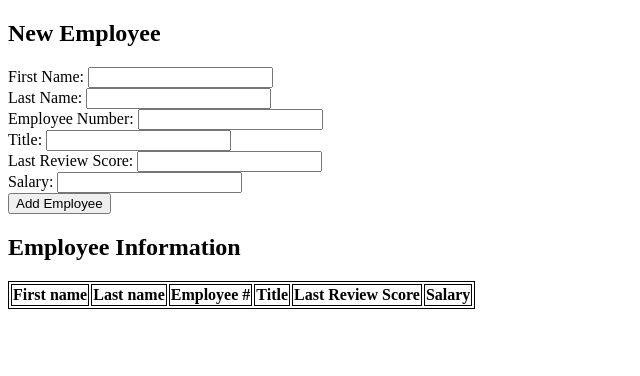
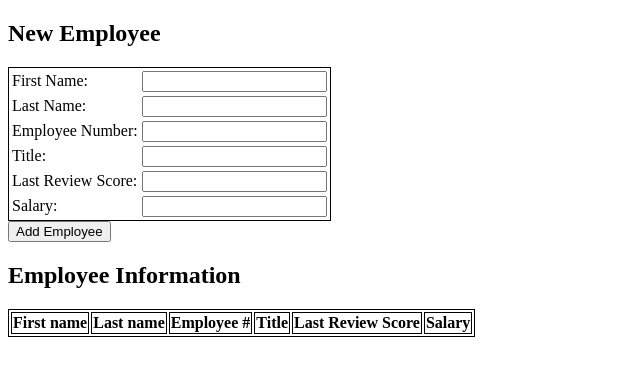
Before and after one commit to ckroening/09_weekend_challenge_01, a website: page index.html in a window 1280 px wide. Shown: the whole page, without its empty margins (0-640 px from the left). Drawn offline with nearby package versions, Linux system fonts and the light colour scheme.

Commit message:
Use table for inputs

```diff
--- a/index.html
+++ b/index.html
@@ -10,18 +10,32 @@
 
 </html><h2>New Employee</h2>
 <form>
-	First Name: <input type="text" id="firstName">
-	<br>
-	Last Name: <input type="text" id="lastName">
-	<br>
-	Employee Number: <input type="text" id="employeeNum">
-	<br>
-	Title: <input type="text" id="title">
-	<br>
-	Last Review Score: <input type="text" id="LRS">
-	<br>
-	Salary: <input type="text" id="salary">
-	<br>
+	<table>
+		<tr>
+			<td>First Name:</td>
+			<td><input type="text" id="firstName"></td>
+		</tr>
+		<tr>
+			<td>Last Name:</td>
+			<td><input type="text" id="lastName"></td>
+		</tr>
+		<tr>
+			<td>Employee Number:</td>
+			<td><input type="text" id="employeeNum"></td>
+		</tr>
+		<tr>
+			<td>Title:</td>
+			<td><input type="text" id="title"></td>
+		</tr>
+		<tr>
+			<td>Last Review Score:</td>
+			<td><input type="text" id="LRS"></td>
+		</tr>
+		<tr>
+			<td>Salary:</td>
+			<td><input type="text" id="salary"></td>
+		</tr>
+	</table>
 	<button type="button" id="button">Add Employee</button>
 </form>
 
```
